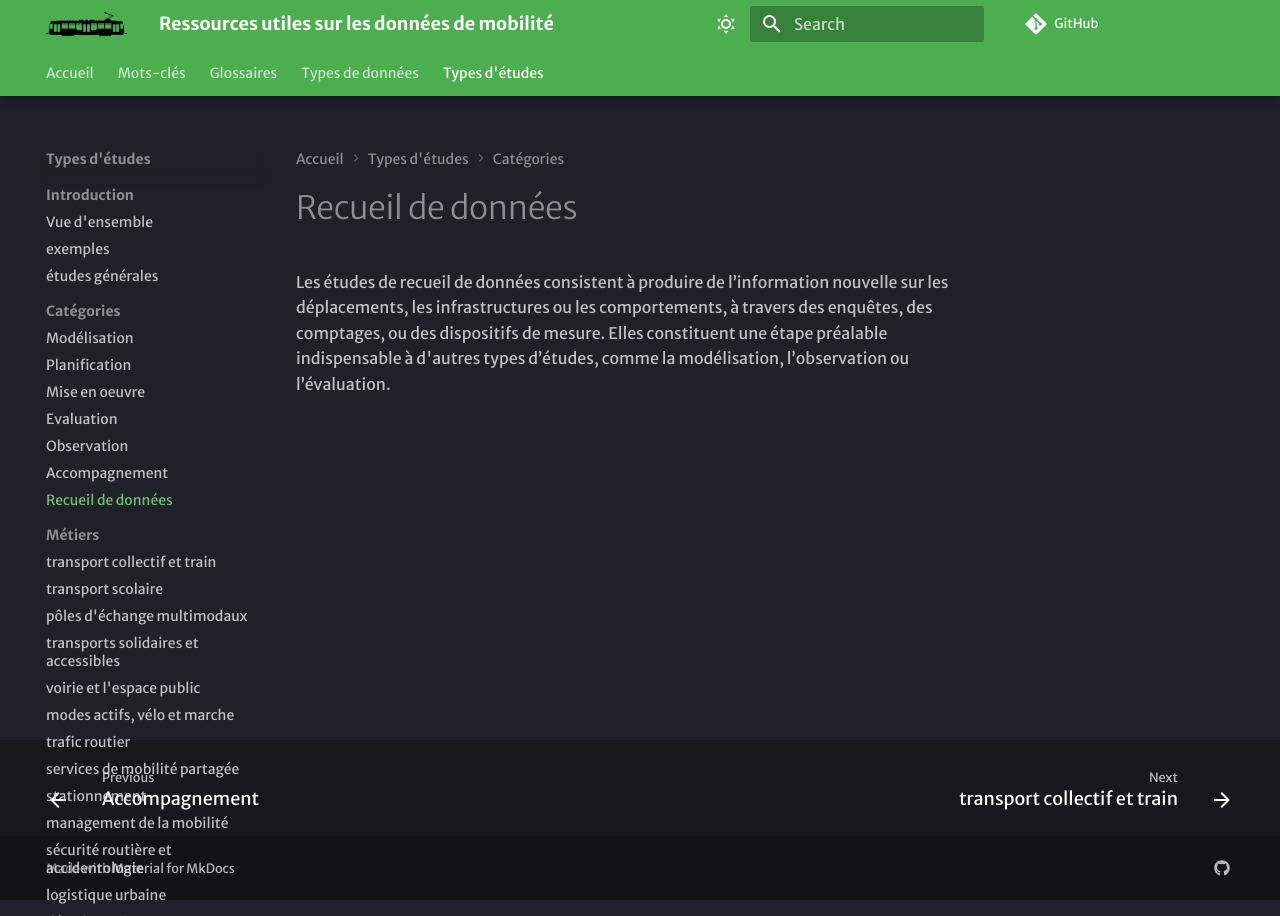
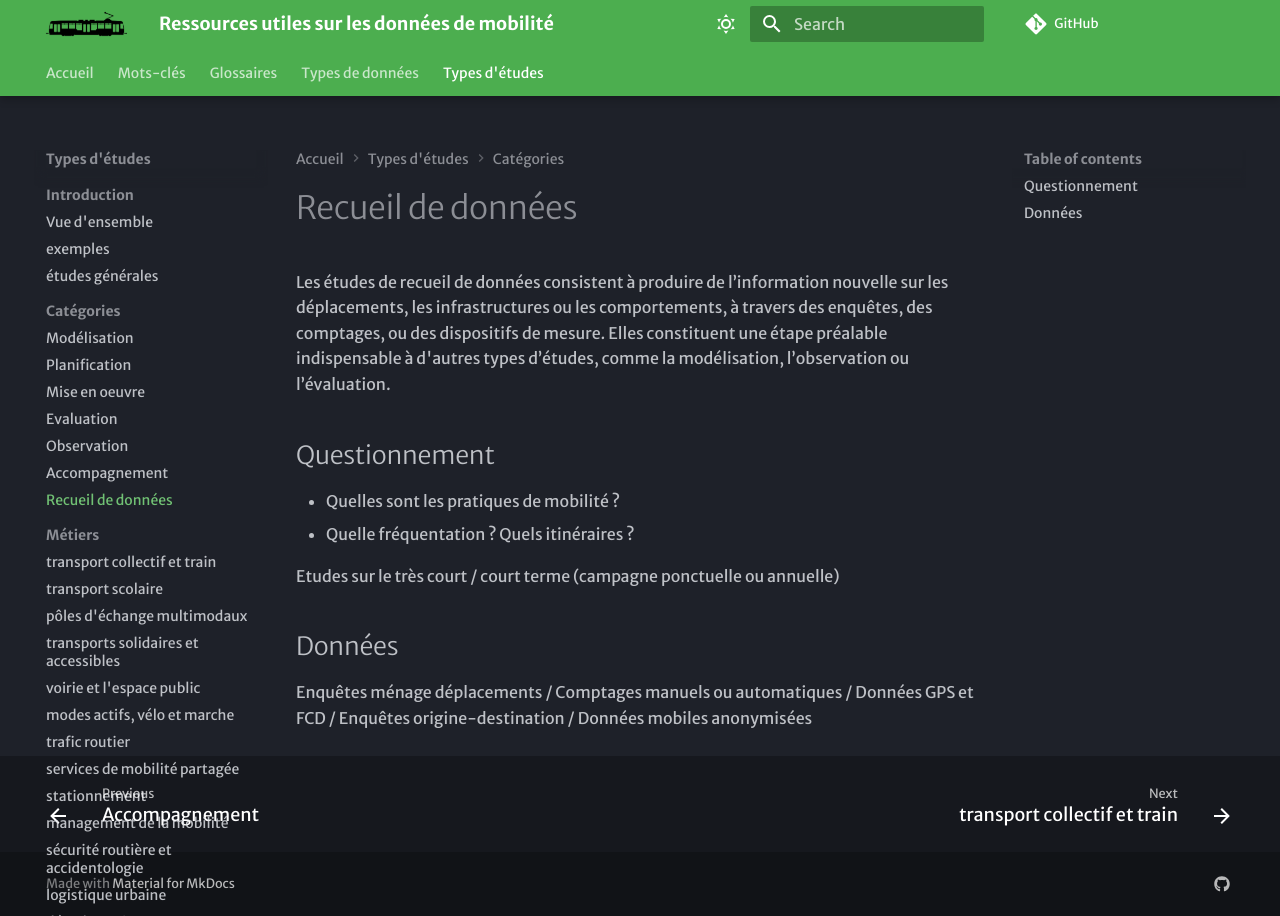
Before and after one commit to xdurang/mobscidat, an MkDocs documentation site: the page built from docs/type_etudes/recueil_donnees.md, in a window 1280 px wide. Built offline with MkDocs 1.6.1 and Material for MkDocs 9.7.7, drawn with Linux system fonts in a browser that asks for light colours; some web fonts are replaced; comment, search, counter and statistics services are not loaded.

Commit message:
Update recueil_donnees.md

```diff
--- a/docs/type_etudes/recueil_donnees.md
+++ b/docs/type_etudes/recueil_donnees.md
@@ -1,2 +1,9 @@
 # Recueil de données
 Les études de recueil de données consistent à produire de l’information nouvelle sur les déplacements, les infrastructures ou les comportements, à travers des enquêtes, des comptages, ou des dispositifs de mesure. Elles constituent une étape préalable indispensable à d'autres types d’études, comme la modélisation, l’observation ou l’évaluation.
+## Questionnement
+- Quelles sont les pratiques de mobilité ?
+- Quelle fréquentation ? Quels itinéraires ?
+
+Etudes sur le très court / court terme (campagne ponctuelle ou annuelle)
+## Données
+Enquêtes ménage déplacements / Comptages manuels ou automatiques / Données GPS et FCD / Enquêtes origine-destination / Données mobiles anonymisées
```
